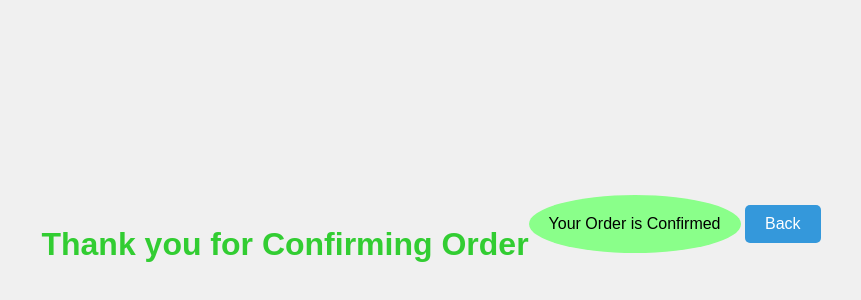
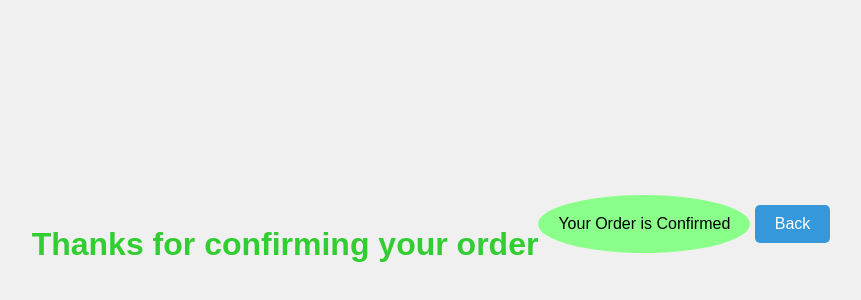
Before and after one commit to reymr1322/Confirmed-Order, a plain HTML site: page index.html in a window 1280 px wide. Shown: the part 166-466 px from the top of the page, without its empty margins (209-1070 px from the left). Drawn offline with Linux system fonts and the light colour scheme.

Commit message:
Update index.html

```diff
--- a/index.html
+++ b/index.html
@@ -51,7 +51,7 @@
   </style>
 </head>
 <header>
-    <h1> Thank you for Confirming Order</h1>
+    <h1> Thanks for confirming your order</h1>
   </header>
 <body>
 
```
